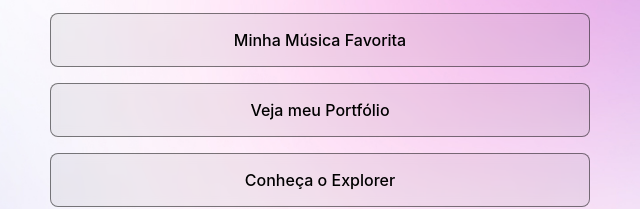
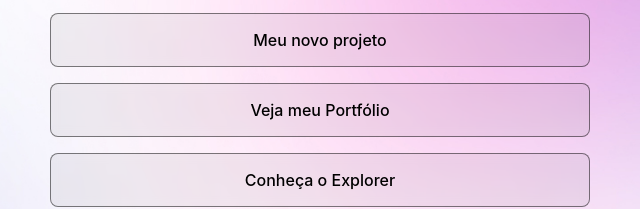
Before and after one commit to p-hipolito/Dev-Links, a plain HTML site: page index.html in a window 1280 px wide. Shown: the part 365-574 px from the top of the page, 320-960 px from the left. Drawn offline with nearby package versions, Linux system fonts and the light colour scheme; a web font is replaced by a local one.

Commit message:
Atualização links

```diff
--- a/index.html
+++ b/index.html
@@ -24,9 +24,9 @@
                 </a>
             </li>
             <li>
-                <a href="https://www.youtube.com/watch?v=fYpqrt9uLZE"
+                <a href="./Reincidencias/index.html"
                 target="_blank">
-                    Minha Música Favorita
+                    Meu novo projeto
                 </a>
             </li>
             <li>
--- a/style.css
+++ b/style.css
@@ -125,7 +125,7 @@ ul li a{
     justify-content: center;
     padding: 16px 24px;
     background: var(--surface-color);
-    border: 1px solid var(--stroke-color);
+    border: 1.5px solid var(--stroke-color);
     border-radius: 8px;
     backdrop-filter: blur(4px);
     -webkit-backdrop-filter: blur(4px);
```
